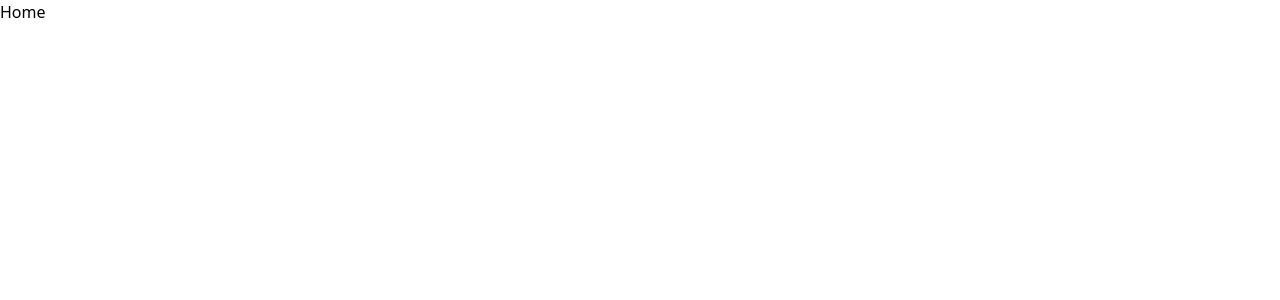
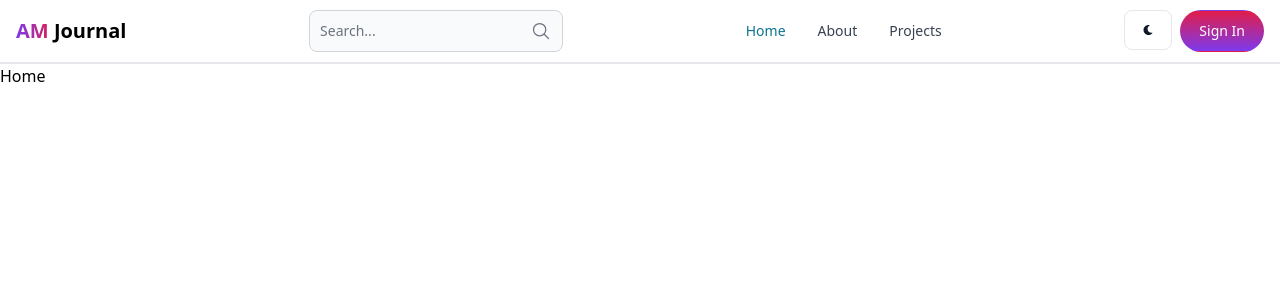
Before and after one commit to Ayushman88/Am-Journal, a React (Vite) app in the folder client/: page / in a window 1280 px wide. Shown: the top 300 px of the page. Built offline with nearby package versions, Linux system fonts and the light colour scheme.

Commit message:
Create the header

```diff
--- a/client/package.json
+++ b/client/package.json
@@ -10,6 +10,7 @@
     "preview": "vite preview"
   },
   "dependencies": {
+    "flowbite-react": "^0.9.0",
     "react": "^18.2.0",
     "react-dom": "^18.2.0",
     "react-router-dom": "^6.23.1"
--- a/client/src/App.jsx
+++ b/client/src/App.jsx
@@ -6,15 +6,17 @@ import SignIn from "./pages/SignIn";
 import Project from "./pages/Project";
 import About from "./pages/About";
 import Error from "./pages/404";
+import Header from "./components/Header";
 function App() {
   return (
     <BrowserRouter>
+      <Header />
       <Routes>
         <Route path="*" element={<Error />} />
         <Route path="/" element={<Home />} />
         <Route path="/dashboard" element={<Dashboard />} />
-        <Route path="/signup" element={<SignUp />} />
-        <Route path="/signin" element={<SignIn />} />
+        <Route path="/sign-up" element={<SignUp />} />
+        <Route path="/sign-in" element={<SignIn />} />
         <Route path="/project" element={<Project />} />
         <Route path="/about" element={<About />} />
       </Routes>
--- /dev/null
+++ b/client/src/components/Header.jsx
@@ -0,0 +1,57 @@
+import { Button, Navbar, TextInput } from "flowbite-react";
+import { Link, useLocation } from "react-router-dom";
+import { IoSearchOutline } from "react-icons/io5";
+import { FaMoon } from "react-icons/fa";
+
+function Header() {
+  const path = useLocation().pathname;
+  return (
+    <Navbar className="border-b-2">
+      <Link
+        to="/"
+        className="self-center whitespace-nowrap text-md sm:text-xl font-semibold  dark:text-white"
+      >
+        <span className="bg-gradient-to-r from-violet-600 to-rose-600 bg-clip-text text-transparent">
+          AM{" "}
+        </span>
+        Journal
+      </Link>
+      <form>
+        <TextInput
+          type="text"
+          placeholder="Search..."
+          rightIcon={IoSearchOutline}
+          className="hidden lg:inline"
+        />
+      </form>
+      <Button className="w-12 h-10 lg:hidden" color="gray" pill>
+        <IoSearchOutline />
+      </Button>
+      <div className="flex gap-2 md:order-2">
+        <Button className="w-12 h-10 hidden sm:inline" color="gray">
+          <FaMoon />
+        </Button>
+        <Link to="/sign-in">
+          <Button className="bg-gradient-to-t from-violet-600 to-rose-600" pill>
+            Sign In
+          </Button>
+        </Link>
+        <Navbar.Toggle />
+      </div>
+
+      <Navbar.Collapse>
+        <Navbar.Link active={path === "/"} as={"div"}>
+          <Link to="/">Home</Link>
+        </Navbar.Link>
+        <Navbar.Link active={path === "/about"} as={"div"}>
+          <Link to="/about">About</Link>
+        </Navbar.Link>
+        <Navbar.Link active={path === "/project"} as={"div"}>
+          <Link to="/project">Projects</Link>
+        </Navbar.Link>
+      </Navbar.Collapse>
+    </Navbar>
+  );
+}
+
+export default Header;
--- a/client/tailwind.config.js
+++ b/client/tailwind.config.js
@@ -1,8 +1,12 @@
+import flowbite from "flowbite-react/tailwind";
+
 /** @type {import('tailwindcss').Config} */
-export default {
-  content: ["./index.html", "./src/**/*.{js,ts,jsx,tsx}"],
+const config = {
+  content: ["./index.html", "./src/**/*.{js,ts,jsx,tsx}", flowbite.content()],
   theme: {
     extend: {},
   },
-  plugins: [],
+  plugins: [flowbite.plugin()],
 };
+
+export default config;
```
Also changed, not shown: 1 other file (tests, documents, lock files or other folders).
